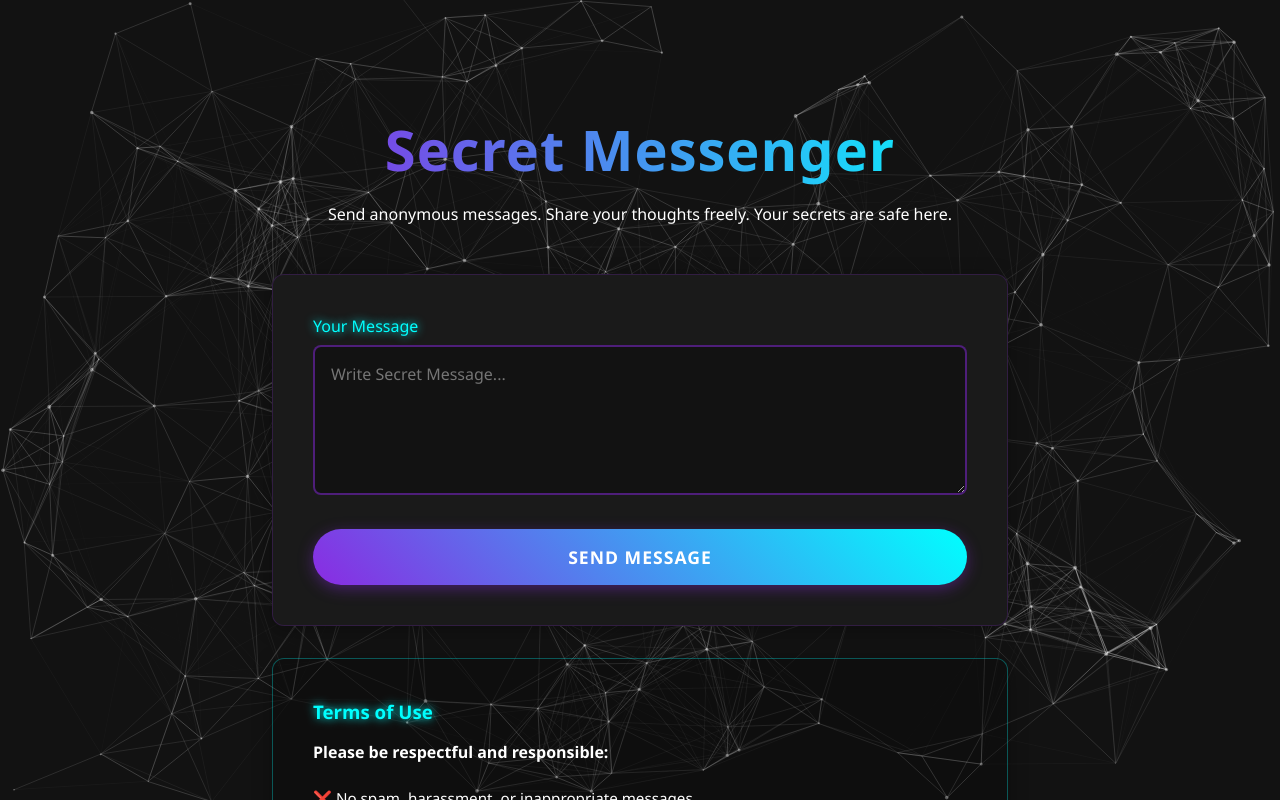
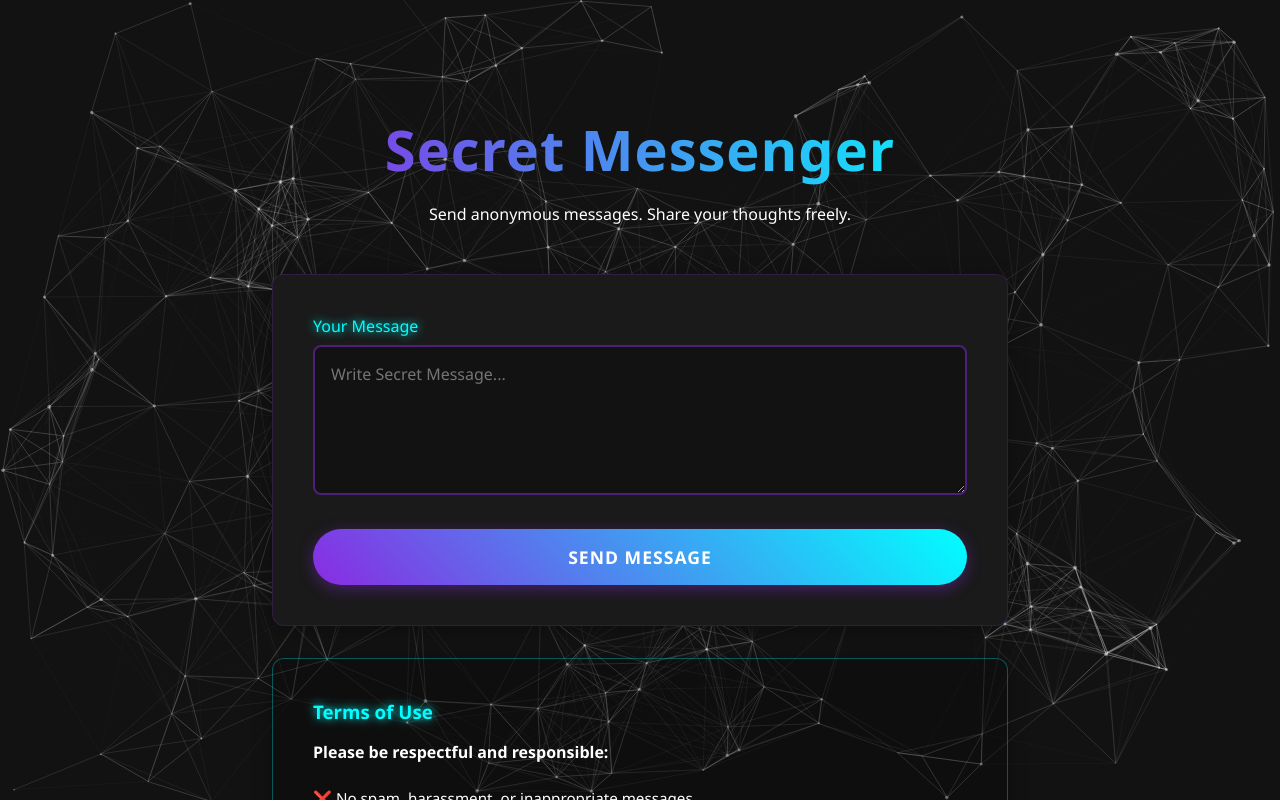
Before and after one commit to Muzzammi11/secret-messenger, a Next.js app: page / in a window 1280 px wide. Shown: the top 800 px of the page. Built offline with nearby package versions, Linux system fonts and the light colour scheme; no server answers.

Commit message:
removed line your secrets are safe here

```diff
--- a/app/page.tsx
+++ b/app/page.tsx
@@ -82,7 +82,7 @@ export default function Home() {
   <div className="subtitle">
     <Typewriter
       // All phrases are combined into one string
-      words={['Send anonymous messages. Share your thoughts freely. Your secrets are safe here.']}
+      words={['Send anonymous messages. Share your thoughts freely.']}
       // Set loop to false to make it stop at the end
       cursor
       cursorStyle=''
```
